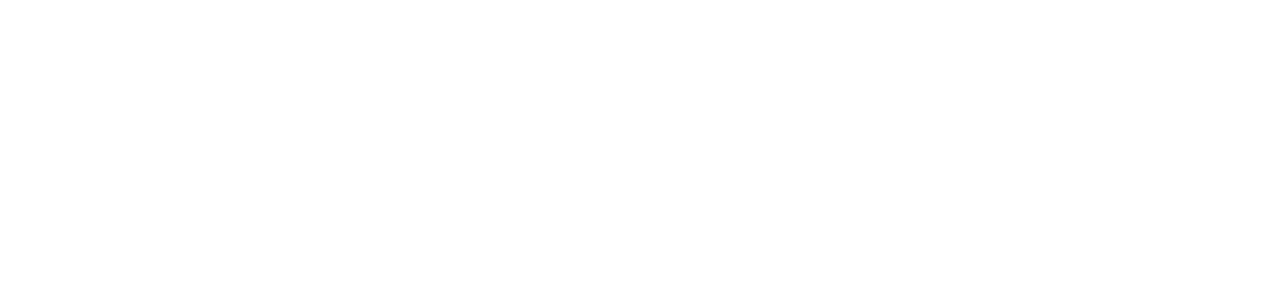
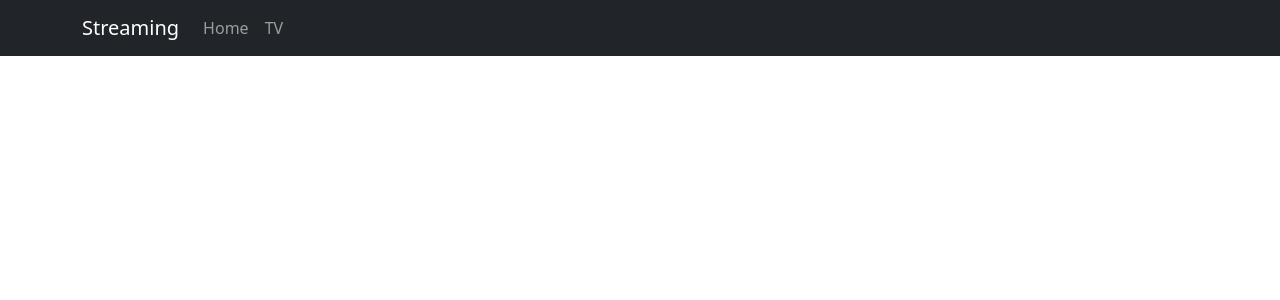
Before and after one commit to hxrsmurf/nextjs-stream-kvch, a Next.js app: page / in a window 1280 px wide. Shown: the top 300 px of the page. Built offline with nearby package versions, Linux system fonts and the light colour scheme.

Commit message:
Add basic navigation bar

```diff
--- /dev/null
+++ b/components/Navigation.js
@@ -0,0 +1,17 @@
+import Navbar from 'react-bootstrap/Navbar'
+import Nav from 'react-bootstrap/Nav'
+import Container from 'react-bootstrap/Container'
+
+export default function Navigation() {
+  return (
+    <Navbar bg='dark' variant='dark'>
+        <Container>
+            <Navbar.Brand href="/">Streaming</Navbar.Brand>
+            <Nav className='me-auto'>
+                <Nav.Link href="/">Home</Nav.Link>
+                <Nav.Link href="/tv">TV</Nav.Link>
+            </Nav>
+        </Container>
+    </Navbar>
+  )
+}
--- a/pages/_app.js
+++ b/pages/_app.js
@@ -1,4 +1,5 @@
 import '../styles/globals.css'
+import 'bootstrap/dist/css/bootstrap.css'
 
 function MyApp({ Component, pageProps }) {
   return <Component {...pageProps} />
--- a/pages/index.js
+++ b/pages/index.js
@@ -1,10 +1,9 @@
-import Head from 'next/head'
-import Image from 'next/image'
-import styles from '../styles/Home.module.css'
+import Navigation from '../components/Navigation'
 
 export default function Home() {
   return (
     <>
+      <Navigation/>
     </>
   )
 }
```
